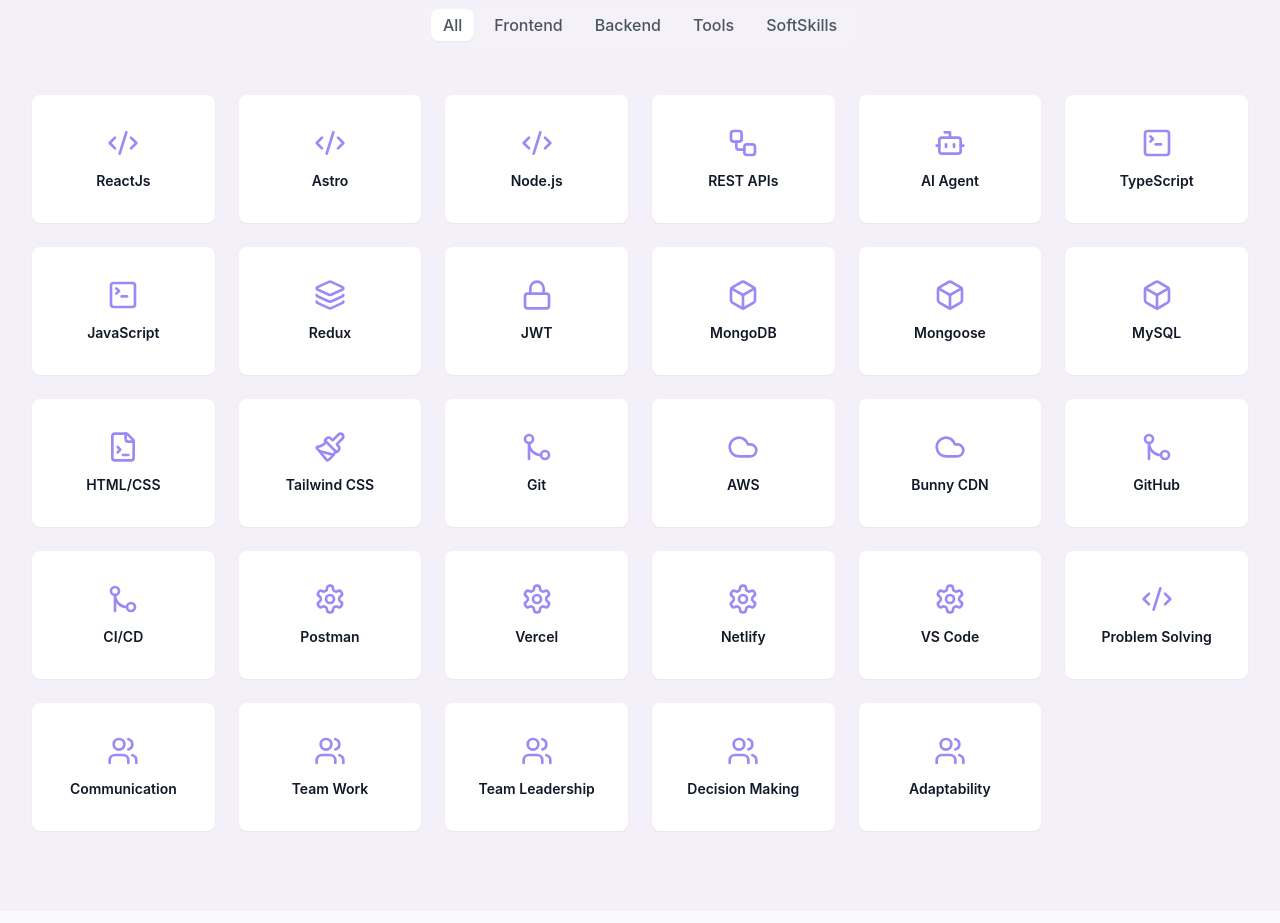
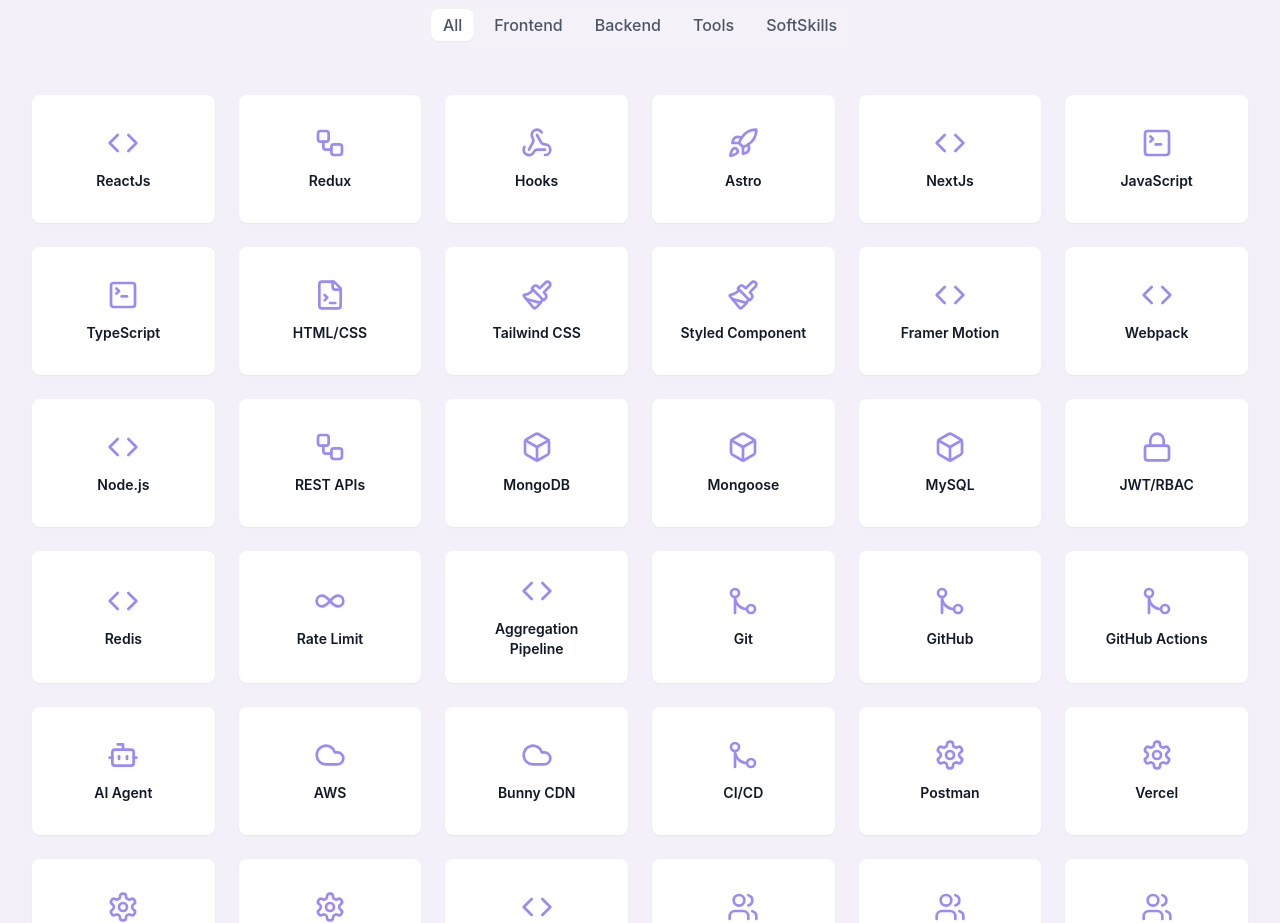
Before and after one commit to Shiddharthapal/My-Portfolio, an Astro site: page / in a window 1280 px wide. Shown: the part 1877-2800 px from the top of the page. Built offline with nearby package versions, Linux system fonts and the light colour scheme; Astro itself is replaced by a stand-in of ours.

Commit message:
add skill to the skill component

```diff
--- a/src/components/pages/skill/index.tsx
+++ b/src/components/pages/skill/index.tsx
@@ -7,23 +7,32 @@ import { motion } from "framer-motion";
 const SKILLS_DATA = {
   all: [
     { name: "ReactJs", icon: "code", category: "frontend" },
-    { name: "Astro", icon: "", category: "frontend" },
+    { name: "Redux", icon: "workflow", category: "frontend" },
+    { name: "Hooks", icon: "webhook", category: "frontend" },
+    { name: "Astro", icon: "rocket", category: "frontend" },
+    { name: "NextJs", icon: "code", category: "frontend" },
+    { name: "JavaScript", icon: "squareterminal", category: "frontend" },
+    { name: "TypeScript", icon: "squareterminal", category: "frontend" },
+    { name: "HTML/CSS", icon: "fileterminal", category: "frontend" },
+    { name: "Tailwind CSS", icon: "paintbrush", category: "frontend" },
+    { name: "Styled Component", icon: "paintbrush", category: "frontend" },
+    { name: "Framer Motion", icon: "code", category: "frontend" },
+    { name: "Webpack", icon: "code", category: "frontend" },
     { name: "Node.js", icon: "code", category: "backend" },
     { name: "REST APIs", icon: "workflow", category: "backend" },
-    { name: "AI Agent", icon: "bot", category: "tools" },
-    { name: "TypeScript", icon: "squareterminal", category: "frontend" },
-    { name: "JavaScript", icon: "squareterminal", category: "frontend" },
-    { name: "Redux", icon: "layers", category: "frontend" },
-    { name: "JWT", icon: "lock", category: "backend" },
     { name: "MongoDB", icon: "box", category: "backend" },
     { name: "Mongoose", icon: "box", category: "backend" },
     { name: "MySQL", icon: "box", category: "backend" },
-    { name: "HTML/CSS", icon: "fileterminal", category: "frontend" },
-    { name: "Tailwind CSS", icon: "paintbrush", category: "frontend" },
+    { name: "JWT/RBAC", icon: "lock", category: "backend" },
+    { name: "Redis", icon: "code", category: "backend" },
+    { name: "Rate Limit", icon: "infinity", category: "backend" },
+    { name: "Aggregation Pipeline", icon: "code", category: "backend" },
     { name: "Git", icon: "gitmerge", category: "tools" },
+    { name: "GitHub", icon: "gitmerge", category: "tools" },
+    { name: "GitHub Actions", icon: "gitmerge", category: "tools" },
+    { name: "AI Agent", icon: "bot", category: "tools" },
     { name: "AWS", icon: "cloud", category: "tools" },
     { name: "Bunny CDN", icon: "cloud", category: "tools" },
-    { name: "GitHub", icon: "gitmerge", category: "tools" },
     { name: "CI/CD", icon: "gitmerge", category: "tools" },
     { name: "Postman", icon: "setting", category: "tools" },
     { name: "Vercel", icon: "setting", category: "tools" },
@@ -35,26 +44,37 @@ const SKILLS_DATA = {
     { name: "Team Leadership", icon: "users", category: "softskills" },
     { name: "Decision Making", icon: "users", category: "softskills" },
     { name: "Adaptability", icon: "users", category: "softskills" },
+    { name: "Quick Learning", icon: "code", category: "softskills" },
   ],
   frontend: [
     { name: "ReactJs", icon: "code", category: "frontend" },
     { name: "Redux", icon: "workflow", category: "frontend" },
+    { name: "Hooks", icon: "webhook", category: "frontend" },
+    { name: "Astro", icon: "rocket", category: "frontend" },
+    { name: "NextJs", icon: "code", category: "frontend" },
     { name: "JavaScript", icon: "squareterminal", category: "frontend" },
     { name: "TypeScript", icon: "squareterminal", category: "frontend" },
     { name: "HTML/CSS", icon: "fileterminal", category: "frontend" },
     { name: "Tailwind CSS", icon: "paintbrush", category: "frontend" },
+    { name: "Styled Component", icon: "paintbrush", category: "frontend" },
+    { name: "Framer Motion", icon: "code", category: "frontend" },
+    { name: "Webpack", icon: "code", category: "frontend" },
   ],
   backend: [
     { name: "Node.js", icon: "code", category: "backend" },
     { name: "REST APIs", icon: "workflow", category: "backend" },
-    { name: "MongoDB", icon: "zap", category: "backend" },
+    { name: "MongoDB", icon: "box", category: "backend" },
     { name: "Mongoose", icon: "box", category: "backend" },
     { name: "MySQL", icon: "box", category: "backend" },
     { name: "JWT", icon: "lock", category: "backend" },
+    { name: "Redis", icon: "code", category: "backend" },
+    { name: "Rate Limit", icon: "infinity", category: "backend" },
+    { name: "Aggregation Pipeline", icon: "code", category: "backend" },
   ],
   tools: [
     { name: "Git", icon: "gitmerge", category: "tools" },
     { name: "GitHub", icon: "gitmerge", category: "tools" },
+    { name: "GitHub Actions", icon: "gitmerge", category: "tools" },
     { name: "AI Agent", icon: "bot", category: "tools" },
     { name: "AWS", icon: "cloud", category: "tools" },
     { name: "Bunny CDN", icon: "cloud", category: "tools" },
@@ -71,6 +91,7 @@ const SKILLS_DATA = {
     { name: "Team Leadership", icon: "users", category: "softskills" },
     { name: "Decision Making", icon: "users", category: "softskills" },
     { name: "Adaptability", icon: "users", category: "softskills" },
+    { name: "Quick Learning", icon: "code", category: "softskills" },
   ],
 };
 
--- a/src/components/pages/skill/skill-card.tsx
+++ b/src/components/pages/skill/skill-card.tsx
@@ -3,7 +3,7 @@
 import type React from "react";
 
 import {
-  Code2,
+  Code,
   Layers,
   FileText,
   Zap,
@@ -18,6 +18,9 @@ import {
   Lock,
   GitMerge,
   Settings,
+  Rocket,
+  Infinity,
+  Webhook,
 } from "lucide-react";
 
 interface SkillCardProps {
@@ -29,7 +32,7 @@ interface SkillCardProps {
 }
 
 const ICON_MAP: Record<string, React.ReactNode> = {
-  code: <Code2 className="w-8 h-8 text-[hsl(251,85%,75%)]" />,
+  code: <Code className="w-8 h-8 text-[hsl(251,85%,75%)]" />,
   layers: <Layers className="w-8 h-8 text-[hsl(251,85%,75%)]" />,
   file: <FileText className="w-8 h-8 text-[hsl(251,85%,75%)]0" />,
   zap: <Zap className="w-8 h-8 text-[hsl(251,85%,75%)]" />,
@@ -46,6 +49,9 @@ const ICON_MAP: Record<string, React.ReactNode> = {
   gitmerge: <GitMerge className="w-8 h-8 text-[hsl(251,85%,75%)]" />,
   cloud: <Cloud className="w-8 h-8 text-[hsl(251,85%,75%)]" />,
   setting: <Settings className="w-8 h-8 text-[hsl(251,85%,75%)]" />,
+  rocket: <Rocket className="w-8 h-8 text-[hsl(251,85%,75%)]" />,
+  infinity: <Infinity className="w-8 h-8 text-[hsl(251,85%,75%)]" />,
+  webhook: <Webhook className="w-8 h-8 text-[hsl(251,85%,75%)]" />,
 };
 
 export default function SkillCard({ skill }: SkillCardProps) {
```
